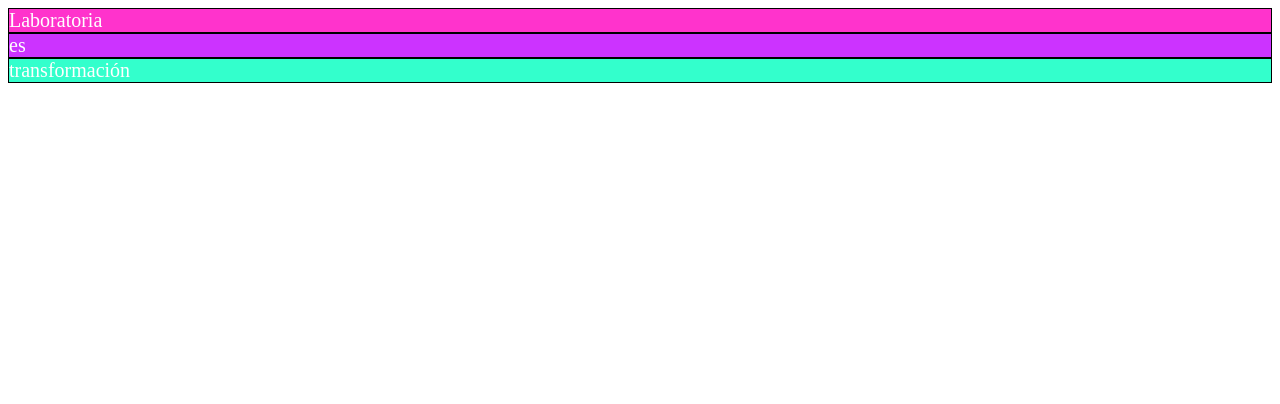
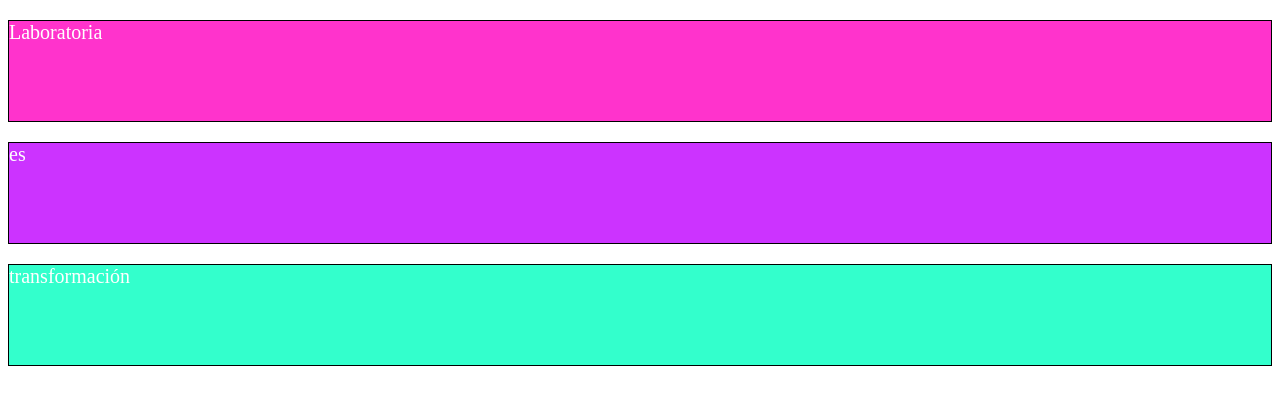
Before and after one commit to SilviaGuerra/ejercicios-display, a plain HTML site: page index.html in a window 1280 px wide. Drawn offline with Linux system fonts and the light colour scheme.

Commit message:
display span

```diff
--- a/index.html
+++ b/index.html
@@ -6,8 +6,8 @@
     <link rel="stylesheet" href="main.css">
   </head>
   <body>
-    <div id="arriba">Laboratoria</div>
-    <div id="enmedio">es</div>
-    <div id="abajo">transformación</div>
+    <p id="arriba">Laboratoria</p>
+    <p id="enmedio">es</p>
+    <p id="abajo">transformación</p>
   </body>
 </html>
--- a/main.css
+++ b/main.css
@@ -3,6 +3,7 @@
   border: 1px solid #000;
   color: #fff;
   font-size: 20px;
+  height: 100px;
 }
 
 #enmedio {
@@ -10,6 +11,7 @@
   border: 1px solid #000;
   color: #fff;
   font-size: 20px;
+  height: 100px;
 }
 
 #abajo {
@@ -17,4 +19,5 @@
   border: 1px solid #000;
   color: #fff;
   font-size: 20px;
+  height: 100px;
 }
```
